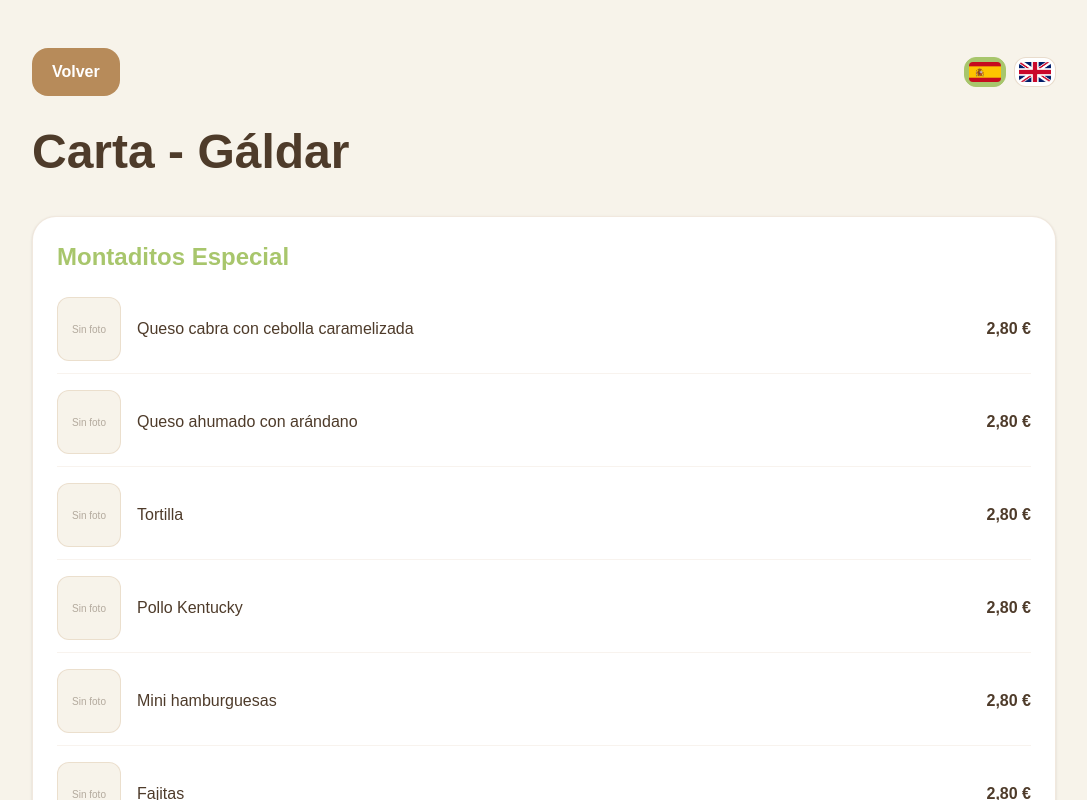
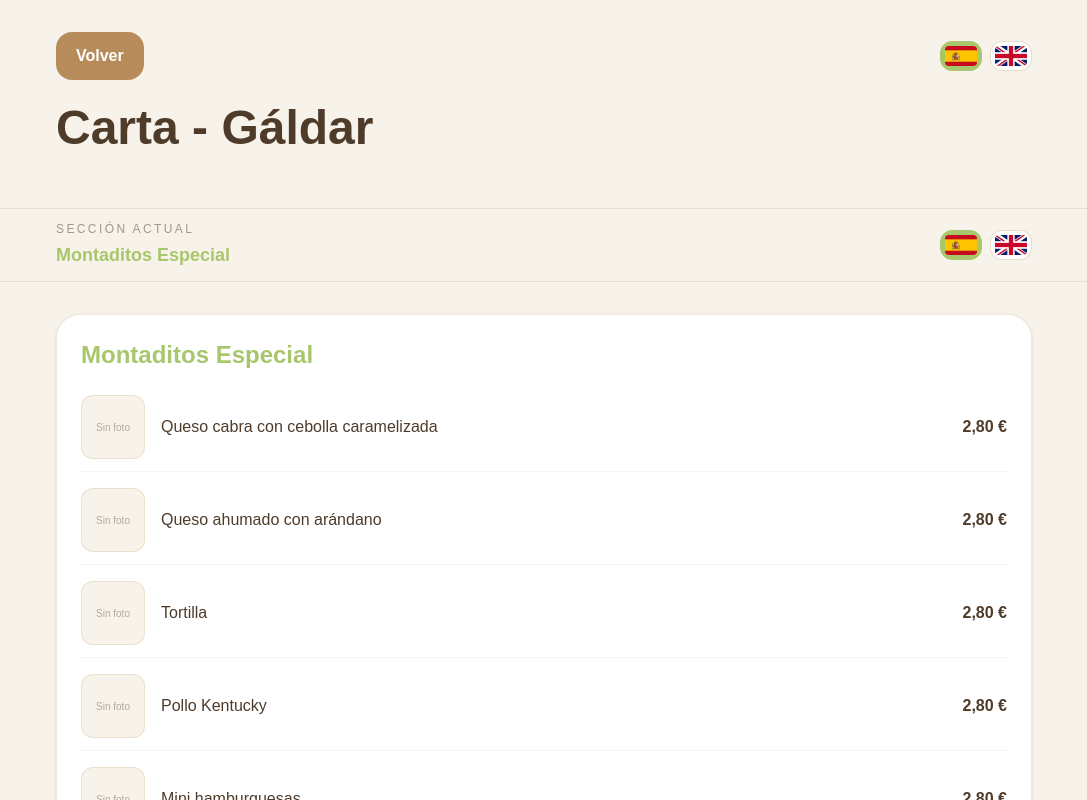
Before and after one commit to jorgemc174/encurtidos-antequera, a React (Vite) app: page /carta-galdar in a window 1280 px wide. Shown: the top 800 px of the page, without its empty margins (96-1183 px from the left). Built offline with nearby package versions, Linux system fonts and the light colour scheme.

Commit message:
secciones

```diff
--- a/src/pages/CartaBase.jsx
+++ b/src/pages/CartaBase.jsx
@@ -1,19 +1,63 @@
 import { Link } from "react-router-dom";
-import { useEffect, useState } from "react";
+import { useEffect, useMemo, useState } from "react";
 import espanaImg from "../assets/españa.jpg";
 import inglaterraImg from "../assets/inglaterra.jpg";
 
 export default function CartaBase({ titulo, categorias }) {
   const [lang, setLang] = useState(() => localStorage.getItem("lang") || "es");
+  const [activeSection, setActiveSection] = useState("");
 
   useEffect(() => {
     localStorage.setItem("lang", lang);
   }, [lang]);
 
+  const categoriasConId = useMemo(() => {
+    return categorias.map((categoria, index) => ({
+      ...categoria,
+      id: `categoria-${index}`,
+    }));
+  }, [categorias]);
+
+  useEffect(() => {
+    if (!categoriasConId.length) return;
+
+    const observer = new IntersectionObserver(
+      (entries) => {
+        const visibles = entries
+          .filter((entry) => entry.isIntersecting)
+          .sort((a, b) => b.intersectionRatio - a.intersectionRatio);
+
+        if (visibles.length > 0) {
+          setActiveSection(visibles[0].target.id);
+        }
+      },
+      {
+        root: null,
+        rootMargin: "-140px 0px -55% 0px",
+        threshold: [0.1, 0.25, 0.4, 0.6],
+      }
+    );
+
+    categoriasConId.forEach((categoria) => {
+      const el = document.getElementById(categoria.id);
+      if (el) observer.observe(el);
+    });
+
+    if (!activeSection && categoriasConId.length > 0) {
+      setActiveSection(categoriasConId[0].id);
+    }
+
+    return () => observer.disconnect();
+  }, [categoriasConId, activeSection]);
+
+  const categoriaActual =
+    categoriasConId.find((categoria) => categoria.id === activeSection) ||
+    categoriasConId[0];
+
   return (
-    <div className="min-h-screen bg-[#F7F3EA] text-[#4E3B2A] px-6 py-12">
-      <div className="max-w-5xl mx-auto">
-        <div className="flex flex-wrap items-center justify-between gap-4 mb-8">
+    <div className="min-h-screen bg-[#F7F3EA] text-[#4E3B2A]">
+      <div className="max-w-5xl mx-auto px-6 py-8">
+        <div className="flex flex-wrap items-center justify-between gap-4 mb-6">
           <Link
             to="/"
             className="inline-block px-5 py-3 rounded-2xl bg-[#B78B5A] text-white font-semibold hover:opacity-90 transition"
@@ -54,15 +98,63 @@ export default function CartaBase({ titulo, categorias }) {
           </div>
         </div>
 
-        <h1 className="text-4xl md:text-5xl font-bold mb-10">
+        <h1 className="text-4xl md:text-5xl font-bold mb-6">
           {titulo[lang]}
         </h1>
+      </div>
 
+      <div className="sticky top-0 z-40 bg-[#F7F3EA]/95 backdrop-blur border-y border-[#B78B5A]/20">
+        <div className="max-w-5xl mx-auto px-6 py-3 flex items-center justify-between gap-4">
+          <div className="min-w-0">
+            <p className="text-xs uppercase tracking-[0.2em] text-[#4E3B2A]/50 mb-1">
+              {lang === "es" ? "Sección actual" : "Current section"}
+            </p>
+            <p className="text-lg font-semibold text-[#A8C66C] truncate">
+              {categoriaActual?.nombre[lang]}
+            </p>
+          </div>
+
+          <div className="flex items-center gap-2 shrink-0">
+            <button
+              onClick={() => setLang("es")}
+              className={`p-1 rounded-xl border transition ${
+                lang === "es"
+                  ? "bg-[#A8C66C] border-[#A8C66C]"
+                  : "bg-white border-[#B78B5A]/30"
+              }`}
+            >
+              <img
+                src={espanaImg}
+                alt="Español"
+                className="w-8 h-5 object-cover rounded-sm"
+              />
+            </button>
+
+            <button
+              onClick={() => setLang("en")}
+              className={`p-1 rounded-xl border transition ${
+                lang === "en"
+                  ? "bg-[#A8C66C] border-[#A8C66C]"
+                  : "bg-white border-[#B78B5A]/30"
+              }`}
+            >
+              <img
+                src={inglaterraImg}
+                alt="English"
+                className="w-8 h-5 object-cover rounded-sm"
+              />
+            </button>
+          </div>
+        </div>
+      </div>
+
+      <div className="max-w-5xl mx-auto px-6 py-8">
         <div className="grid gap-8">
-          {categorias.map((categoria, index) => (
-            <div
-              key={index}
-              className="bg-white rounded-3xl p-6 border border-[#B78B5A]/20 shadow-sm"
+          {categoriasConId.map((categoria) => (
+            <section
+              key={categoria.id}
+              id={categoria.id}
+              className="scroll-mt-32 bg-white rounded-3xl p-6 border border-[#B78B5A]/20 shadow-sm"
             >
               <h2 className="text-2xl font-bold text-[#A8C66C] mb-6">
                 {categoria.nombre[lang]}
@@ -98,7 +190,7 @@ export default function CartaBase({ titulo, categorias }) {
                   </div>
                 ))}
               </div>
-            </div>
+            </section>
           ))}
         </div>
       </div>
```
